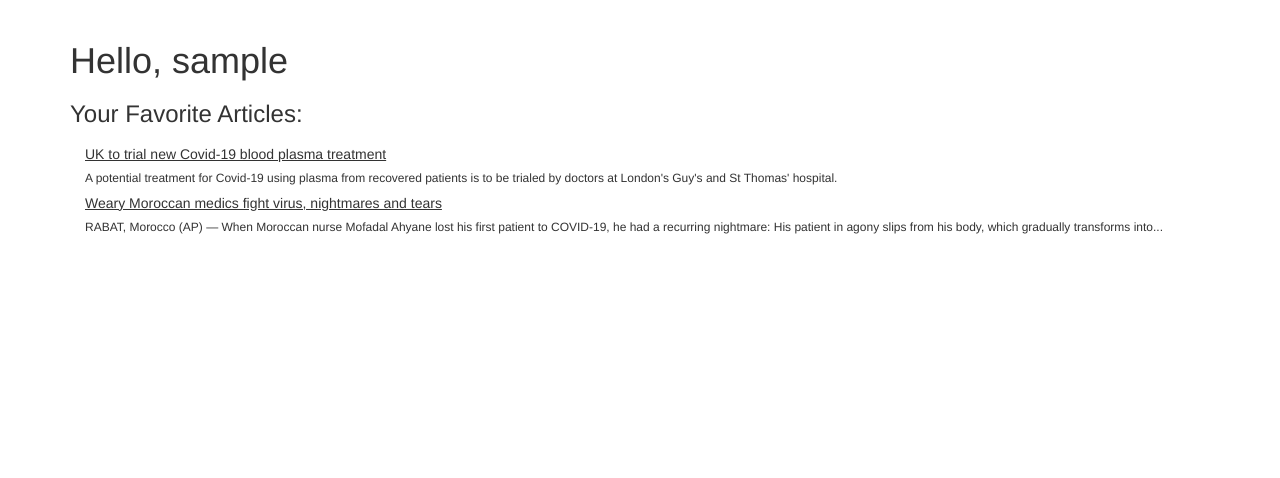
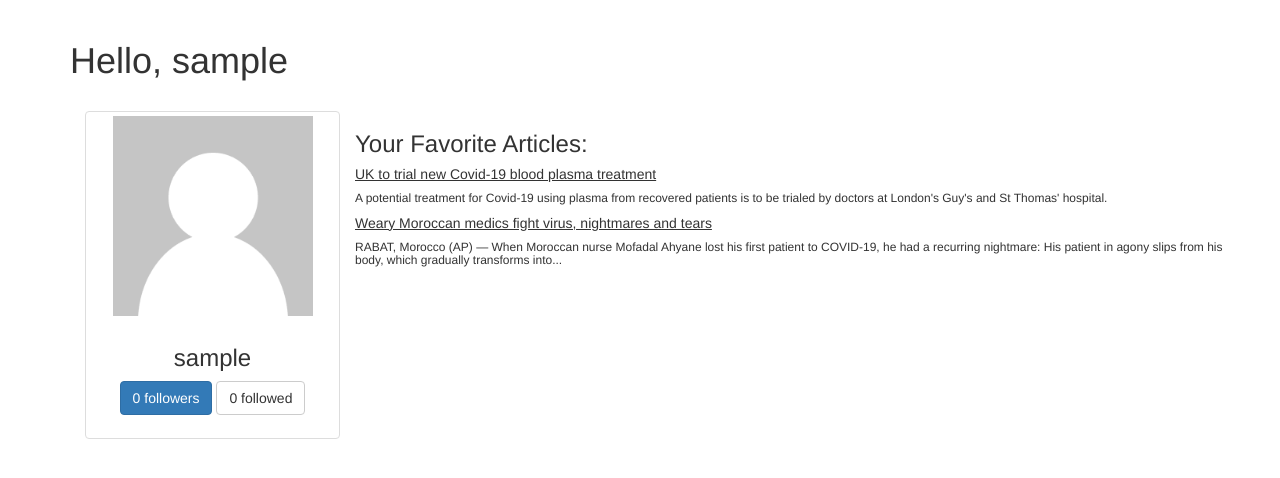
Before and after one commit to crescents720/Team03-COVIDCoach, a Flask app: page /account in a window 1280 px wide. Shown: the part 52-530 px from the top of the page. Run offline with Flask 2, Linux system fonts and the light colour scheme; the visitor is signed in with stand-in values (Sample User, id 1); data comes from the database, SQL or seed files in the repository; data that the repository does not hold is empty; some libraries are stand-ins or nearby versions.

Commit message:
add user profile pic&linked follower followed info

```diff
--- a/app/models.py
+++ b/app/models.py
@@ -22,6 +22,7 @@ class User(db.Model, UserMixin):
     username = db.Column(db.String(20), unique=True, nullable=False)
     password = db.Column(db.String(20), nullable=False)
     email = db.Column(db.String(120), unique=True, nullable=False)
+    avatar_img = db.Column(db.String(120), default='/static/asset/default-user-image.png', nullable=False)
     # 'Post' is the Post class, backref is how we get find User from Post
     posts = db.relationship('Post', backref=db.backref('author', lazy=True))
     followed = db.relationship(
--- a/app/routes.py
+++ b/app/routes.py
@@ -150,7 +150,9 @@ def user_account_page():
     c.execute('SELECT user_behavior_table.news_id, title, description, url, url_to_image FROM news_table INNER JOIN user_behavior_table ON news_table.news_id = user_behavior_table.news_id AND user_behavior_table.user_id = ?',(current_user.id,))
     fetched_item = c.fetchall()
     print(fetched_item)
-    return render_template('myaccount.html', title=title, likedHistory = fetched_item)
+    n_followers = len(current_user.followers)
+    n_followed = len(current_user.followed)
+    return render_template('myaccount.html', title=title, likedHistory=fetched_item, n_followers=n_followers, n_followed=n_followed)
 
 
 @app.route('/logout')
--- a/app/templates/myaccount.html
+++ b/app/templates/myaccount.html
@@ -10,8 +10,23 @@
     }
   </style>
   <h1>Hello, {{ current_user.username }} </h1>
-  <h3>Your Favorite Articles: </h3>
+  <br>
+  <div class="col-md-3">
+    <div class="thumbnail text-center">
+      <img src="{{ current_user.avatar_img }}" alt="avatar" width="200px">
+      <div class="caption">
+        <h3>{{ current_user.username }}</h3>
+        <p>
+          <a href="#" class="btn btn-primary" role="button">{{ n_followers }} followers</a>
+          <a href="#" class="btn btn-default" role="button">{{ n_followed }} followed</a>
+        </p>
+      </div>
+    </div>
+  </div>
+
+
   <div class="container">
+     <h3>Your Favorite Articles: </h3>
     {% for news_id, title, description, url, urlToImage in likedHistory %}
       <h5 onclick="window.location.href='{{ url_for( 'news_detail_page' , key = news_id ) }}';">{{title}}</h5>
       <h6>{{description}}</h6>
```
Also changed, not shown: app/static/asset/default-user-image.png (added).
